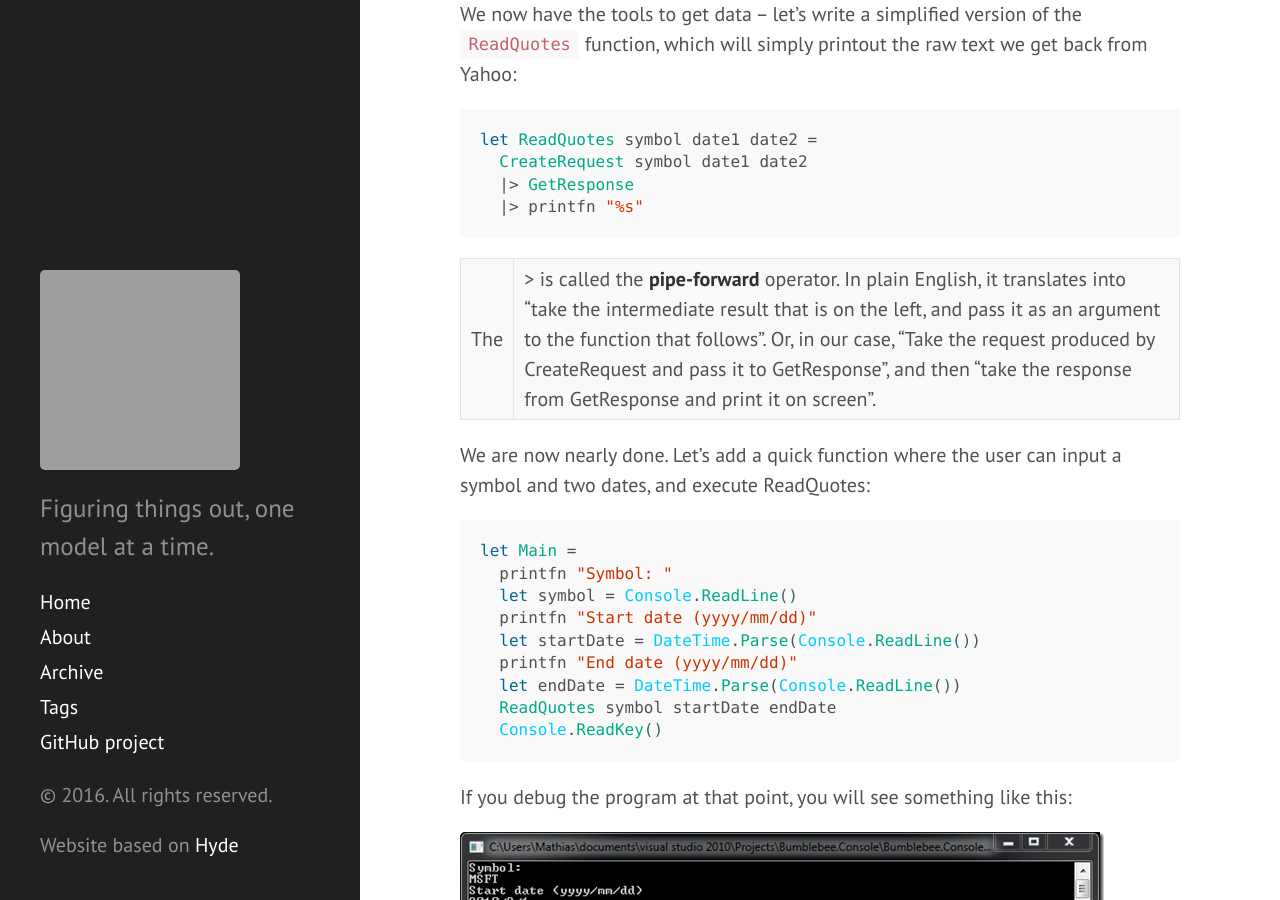
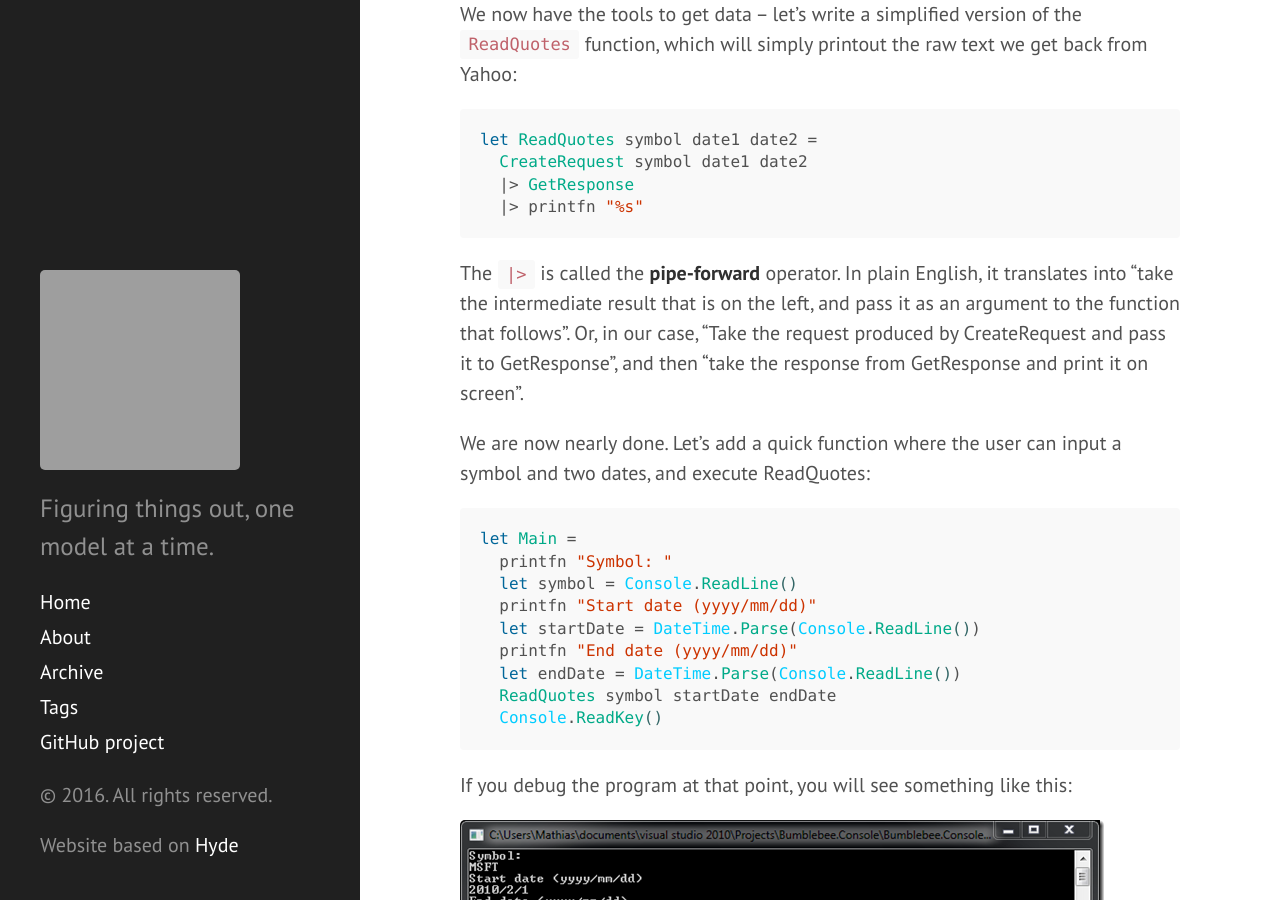
Before and after one commit to mathias-brandewinder/mathias-brandewinder.github.io, a Jekyll site: the page built from _posts/2010-06-21-On-the-road-from-C-to-F-reading-Stock-Quotes.md, in a window 1280 px wide and 900 px high, scrolled down 3408 px. Built offline with Jekyll 4.4.1, drawn with Linux system fonts in a browser that asks for light colours; comment, search, counter and statistics services are not loaded; grey boxes are pictures that could not be loaded.

Commit message:
2010/06 fix

````diff
--- a/_posts/2010-06-21-On-the-road-from-C-to-F-reading-Stock-Quotes.md
+++ b/_posts/2010-06-21-On-the-road-from-C-to-F-reading-Stock-Quotes.md
@@ -97,7 +97,7 @@
   |> printfn "%s"
 ```
 
-The |> is called the **pipe-forward** operator. In plain English, it translates into “take the intermediate result that is on the left, and pass it as an argument to the function that follows”. Or, in our case, “Take the request produced by CreateRequest and pass it to GetResponse”, and then “take the response from GetResponse and print it on screen”.
+The `|>` is called the **pipe-forward** operator. In plain English, it translates into “take the intermediate result that is on the left, and pass it as an argument to the function that follows”. Or, in our case, “Take the request produced by CreateRequest and pass it to GetResponse”, and then “take the response from GetResponse and print it on screen”.
 
 We are now nearly done. Let’s add a quick function where the user can input a symbol and two dates, and execute ReadQuotes:
 
````
